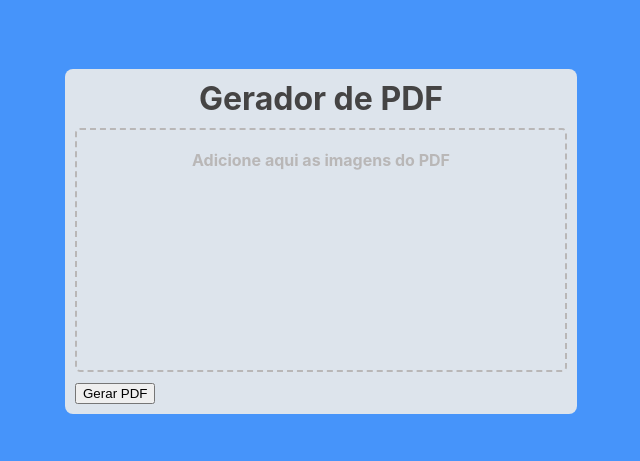
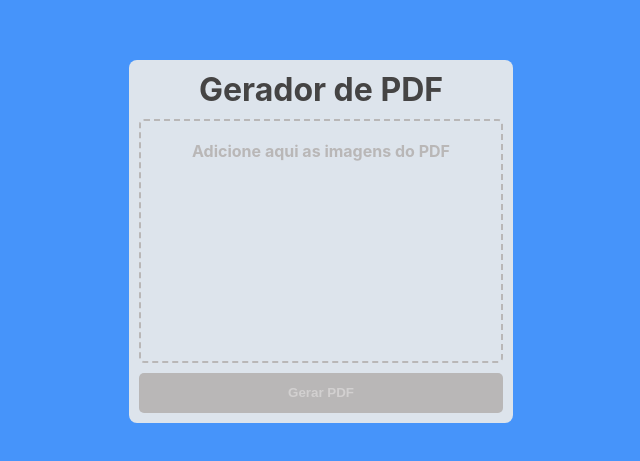
Before and after one commit to adilsongb/pdf-generator, a React (Create React App) app: page / in a window 1280 px wide. Shown: the part 159-620 px from the top of the page, without its empty margins (319-959 px from the left). Built offline with nearby package versions, Linux system fonts and the light colour scheme.

Commit message:
feat: styled generator pdf component

```diff
--- a/src/components/DropZone/index.tsx
+++ b/src/components/DropZone/index.tsx
@@ -8,12 +8,15 @@ import {
   ThumbImg,
 } from './style';
 import { Paragraph } from '@styles/Text';
+import { Button, Loading } from '@styles/components';
 import generatePDF from '@utils/generatorPDF';
 import type { File } from 'types/dropzone';
 
 function DropZone() {
   const [pdfBlob, setPdfBlob] = useState<string | null>(null);
   const [files, setFiles] = useState<File[]>([]);
+  const [loading, setLoading] = useState(false);
+
   const { getRootProps, getInputProps } = useDropzone({
     accept: {
       'image/*': []
@@ -30,9 +33,16 @@ function DropZone() {
   });
 
   async function handleOnClick() {
+    if (loading) return;
+
+    setLoading(true)
     const pdfBlob = await generatePDF(files);
 
     setPdfBlob(pdfBlob);
+
+    setTimeout(() => {
+      setLoading(false);
+    }, 3000);
   }
 
   const thumbs = useMemo(() => files.map(file => (
@@ -60,17 +70,17 @@ function DropZone() {
           {thumbs}
         </ThumbsContainer>
       </DropZoneContainer>
-      <button onClick={handleOnClick}>
-        Gerar PDF
-      </button>
 
-      {pdfBlob && (
-        <div>
-          <h2>PDF Gerado:</h2>
+      {pdfBlob && !loading ? (
+        <Button>
           <a href={pdfBlob} target='_blank' rel="noreferrer">
             Baixar PDF
           </a>
-        </div>
+        </Button>
+      ) : (
+        <Button onClick={handleOnClick} disabled={!files.length}>
+          {loading ? <Loading /> : 'Gerar PDF'}
+        </Button>
       )}
     </section>
   );
--- a/src/components/FileUpload/style.ts
+++ b/src/components/FileUpload/style.ts
@@ -3,7 +3,7 @@ import styled from 'styled-components';
 const Container = styled.div`
   background-color: #DDE4EC;
   border-radius: 8px;
-  width: 40vw;
+  min-width: 30vw;
   min-height: 40vh;
   padding: 10px;
   box-sizing: border-box;
--- a/src/styles/Colors.ts
+++ b/src/styles/Colors.ts
@@ -1,6 +1,8 @@
 export const Colors = {
   grayDark: '#454444',
   grayLight: '#B9B7B7',
+  grayWhite: '#D2D0D0',
+  blueLight: '#4694FA',
 }
 
 export default Colors;
--- /dev/null
+++ b/src/styles/components/Button.ts
@@ -0,0 +1,30 @@
+import styled from 'styled-components';
+import Colors from '../Colors';
+
+const Button = styled.button`
+  width: 100%;
+  height: 40px;
+  cursor: pointer;
+  padding: 10px;
+  background-color: ${Colors.blueLight};
+  border: none;
+  border-radius: 5px;
+  color: white;
+  font-weight: bold;
+  display: flex;
+  justify-content: center;
+  align-items: center;
+
+  a {
+    text-decoration: none;
+    color: white;
+  }
+
+  &:disabled {
+    color: ${Colors.grayWhite};
+    background-color: ${Colors.grayLight};
+    cursor: not-allowed;
+  }
+`;
+
+export { Button };
--- /dev/null
+++ b/src/styles/components/Loading.ts
@@ -0,0 +1,19 @@
+import styled from 'styled-components';
+
+const Loading = styled.div`
+  width: 20px;
+  height: 20px;
+  --c: radial-gradient(farthest-side, #eee 92%, #0000);
+  background:
+    var(--c) 50% 0,
+    var(--c) 50% 100%,
+    var(--c) 100% 50%,
+    var(--c) 0    50%;
+  background-size: 5px 5px;
+  background-repeat: no-repeat;
+  animation: loading 1s infinite;
+
+  @keyframes loading { to { transform: rotate(.5turn) } }
+`;
+
+export { Loading };
--- /dev/null
+++ b/src/styles/components/index.ts
@@ -0,0 +1,7 @@
+import { Button } from './Button';
+import { Loading } from './Loading';
+
+export {
+  Button,
+  Loading,
+}
```
